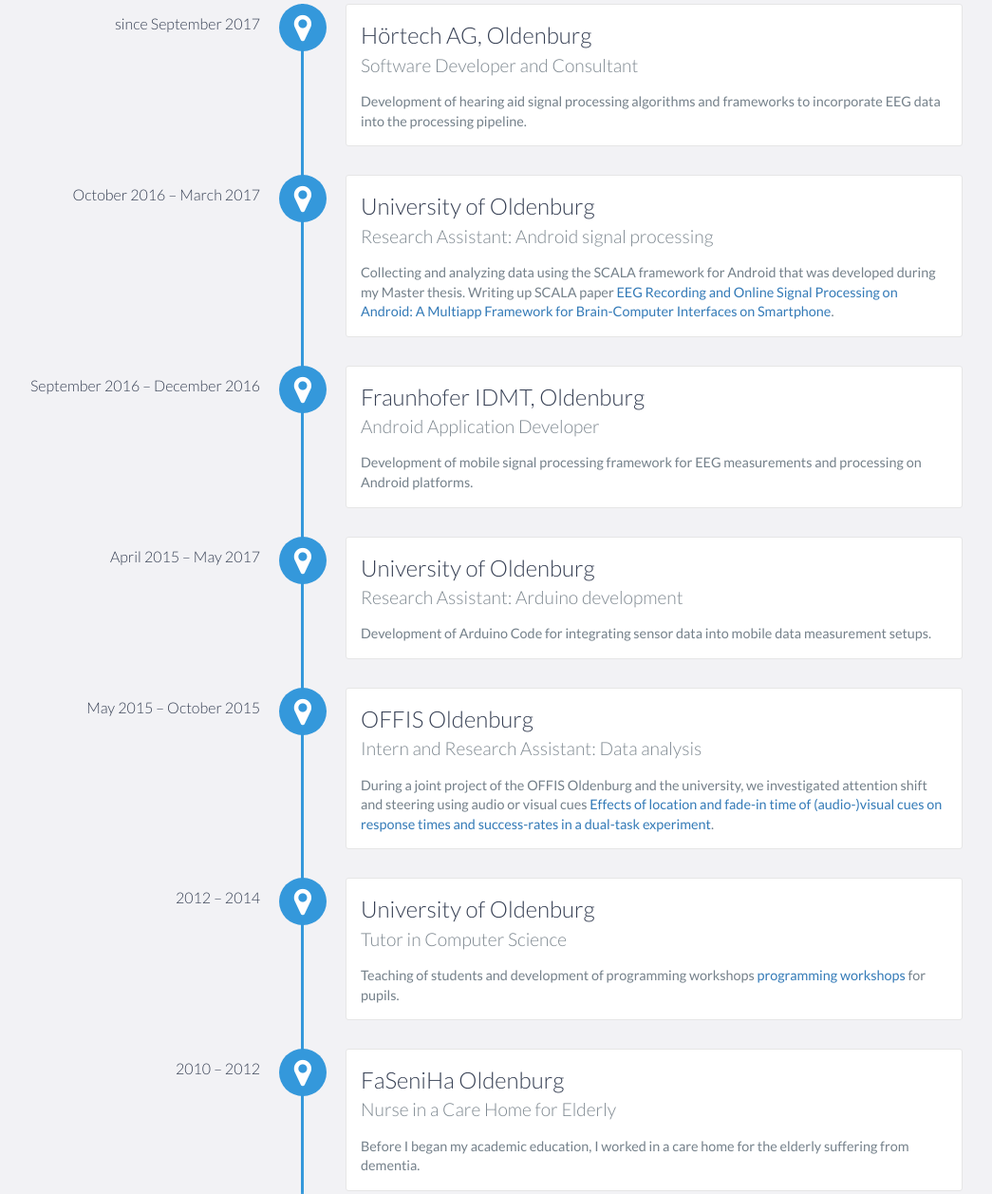
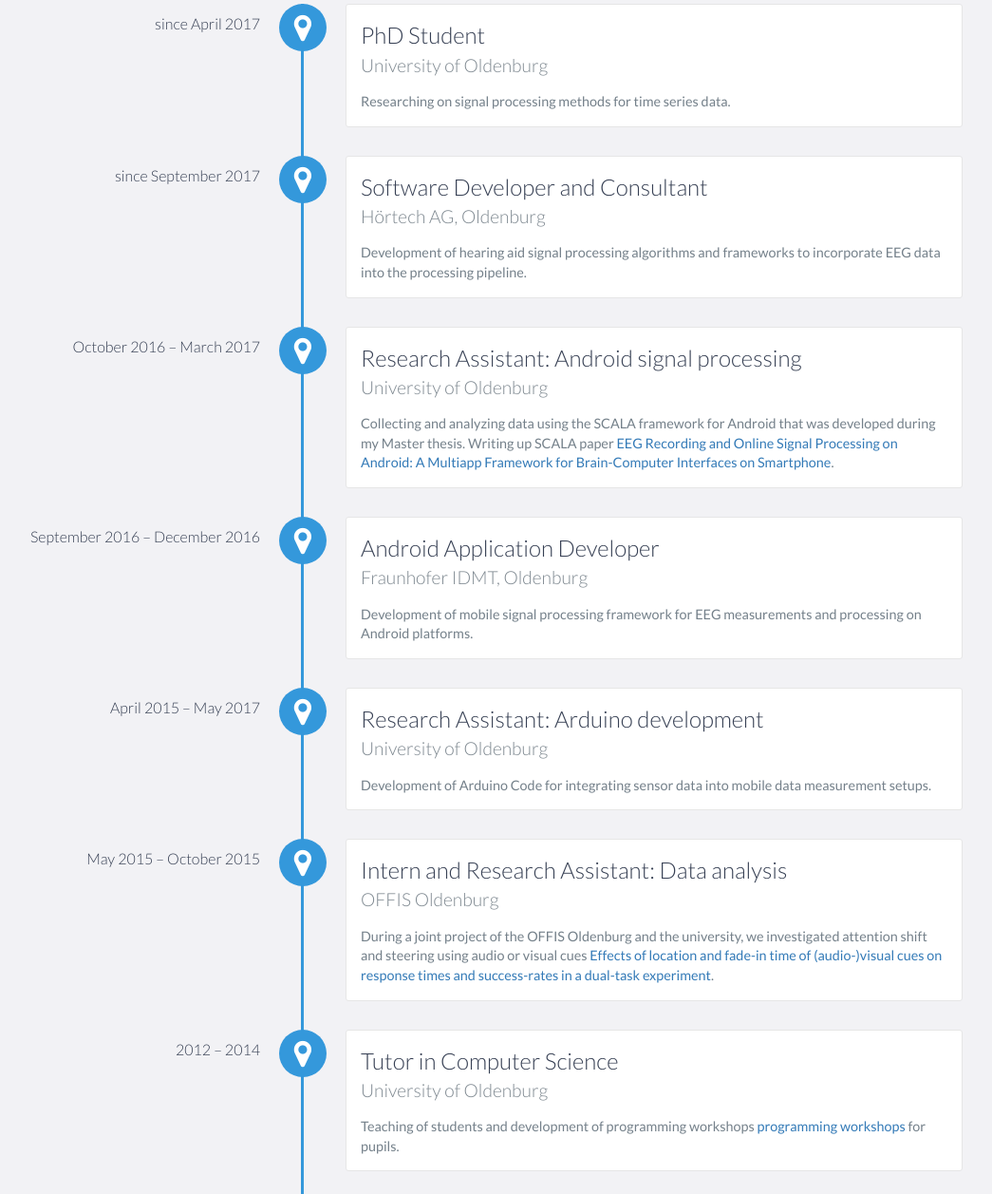
Before and after one commit to s4rify/page, a website: page index.html in a window 1280 px wide. Shown: the part 1285-2542 px from the top of the page at 95% size, without its empty margins (126-1171 px from the left). Drawn offline with nearby package versions, Linux system fonts and the light colour scheme.

Commit message:
changed order of experiences infos

```diff
--- a/index.html
+++ b/index.html
@@ -72,9 +72,8 @@
                     <p>
                         I am a PhD student researching advanced signal processing method for time series data.
 
-						Currently, I am working in a neuropsychology <a href="https://uol.de/neuropsychologie/team/sarah-blum-phd-candidate/"> work group </a> in Oldenburg where I investigate anomaly detection methods for data recorded from the brain in everyday situations.
-                        My main research interest lies in the advancement of signal processing systems which can detect and decode brain signals using mobile EEG hardware. During my PhD project, I am developing a training and communication system for severely brain-damaged patients in collabroation with three universities and two partners from the industry.
-						Here, I am involved in the design and production of new electrode hardware and in the software development. The project is funded by the Federal Ministry of Education and Research: <a href="https://www.bmbf.de/en/index.html"> NeuroCommTrainer </a>.
+						Currently, I am working in a neuropsychology <a href="https://uol.de/neuropsychologie/team/"> work group </a> where I investigate anomaly detection methods for data recorded from the brain in everyday situations.
+                        My main research interest lies in the advancement of signal processing systems which can detect and decode brain signals using mobile EEG hardware. I am funded by a BMBF project in which we are developing a training and communication system for severely brain-damaged patients in collabroation with three universities and two partners from the industry <a href="https://www.technik-zum-menschen-bringen.de/projekte/neurocommtrainer"> NeuroCommTrainer </a>. Further, I am funded by the cluster of excellence <a href="http://hearing4all.eu/EN/"> Hearing4All </a> where I am involved in several projects related to digital signal processing.
                     </p>
                 </div>
             </div>
@@ -85,17 +84,25 @@
     <div id="experience" class="background-alt">
         <h2 class="heading">Experience</h2>
         <div id="experience-timeline">
+            <div data-date="since April 2017">
+                <h3>PhD Student</h3>
+                <h4>University of Oldenburg</h4>
+                <p>
+                    Researching on signal processing methods for time series data.
+                </p>
+            </div>
+
             <div data-date="since September 2017">
-                <h3>Hörtech AG, Oldenburg</h3>
-                <h4>Software Developer and Consultant</h4>
+                <h3>Software Developer and Consultant</h3>
+                <h4>Hörtech AG, Oldenburg</h4>
                 <p>
                     Development of hearing aid signal processing algorithms and frameworks to incorporate EEG data into the processing pipeline.
                 </p>
             </div>
 
             <div data-date="October 2016 – March 2017">
-                <h3>University of Oldenburg</h3>
-                <h4>Research Assistant: Android signal processing</h4>
+                <h3>Research Assistant: Android signal processing</h3>
+                <h4>University of Oldenburg</h4>
                 <p>
                     Collecting and analyzing data using the SCALA framework for Android that was developed during my Master
 					thesis. Writing up SCALA paper <a href="https://www.hindawi.com/journals/bmri/2017/3072870/">
@@ -104,24 +111,24 @@
             </div>
 
             <div data-date="September 2016 – December 2016">
-                <h3>Fraunhofer IDMT, Oldenburg</h3>
-                <h4>Android Application Developer</h4>
+                <h3>Android Application Developer</h3>
+                <h4>Fraunhofer IDMT, Oldenburg</h4>
                 <p>
                     Development of mobile signal processing framework for EEG measurements and processing on Android platforms.
                 </p>
             </div>
 
             <div data-date="April 2015 – May 2017">
-                <h3>University of Oldenburg</h3>
-                <h4>Research Assistant: Arduino development</h4>
+                <h3>Research Assistant: Arduino development</h3>
+                <h4>University of Oldenburg</h4>
                 <p>
                     Development of Arduino Code for integrating sensor data into mobile data measurement setups.
                 </p>
             </div>
 
             <div data-date="May 2015 – October 2015">
-                <h3>OFFIS Oldenburg</h3>
-                <h4>Intern and Research Assistant: Data analysis</h4>
+                <h3>Intern and Research Assistant: Data analysis</h3>
+                <h4>OFFIS Oldenburg</h4>
                 <p>
                     During a joint project of the OFFIS Oldenburg and the university, we investigated attention shift and
 					steering using audio or visual cues
@@ -131,8 +138,8 @@
             </div>
 
              <div data-date="2012 – 2014">
-                <h3>University of Oldenburg</h3>
-                <h4>Tutor in Computer Science</h4>
+                <h3>Tutor in Computer Science</h3>
+                <h4>University of Oldenburg</h4>
                 <p>
                     Teaching of students and development of programming workshops
 					<a href="https://uol.de/informatik/informationen-fuer/schuelerinnen-und-schueler/roboterworkshop/">programming workshops</a> for pupils.
@@ -140,8 +147,8 @@
             </div>
 
             <div data-date="2010 – 2012">
-                <h3>FaSeniHa Oldenburg</h3>
-                <h4>Nurse in a Care Home for Elderly</h4>
+                <h3>Nurse in a Care Home for Elderly</h3>
+                <h4>FaSeniHa Oldenburg</h4>
                 <p>
                     Before I began my academic education, I worked in a care home for the elderly suffering from dementia.
                 </p>
@@ -154,9 +161,9 @@
         <h2 class="heading">Education</h2>
 
 		<div class="education-block">
-            <h3>University of Oldenburg</h3>
+            <h3>Master of Science in Neurocognitive Psychology</h3>
             <span class="education-date">Sept 2014 - Sept 2016</span>
-            <h4>Master of Science in Neurocognitive Psychology</h4>
+            <h4>University of Oldenburg</h4>
              <p>
                 In my Master programme I studied Neurocognitive Psychology with a focus on computation in Neuroscience. My thesis was the
 				development of a signal processing framework for Android (SCALA).
@@ -164,9 +171,9 @@
         </div>
 
         <div class="education-block">
-            <h3>University of Oldenburg</h3>
+            <h3>Bachelor of Arts in Computer Science and Philosophy</h3>
             <span class="education-date">Sept 2011 - Sept 2014</span>
-            <h4>Bachelor of Arts in Computer Science and Philosophy</h4>
+            <h4>University of Oldenburg</h4>
             <p>
                 In my Bachelor I combined computer science and philosophy. My thesis was an investigation of the Turing Machine as a formal model of calculability.
             </p>
```
